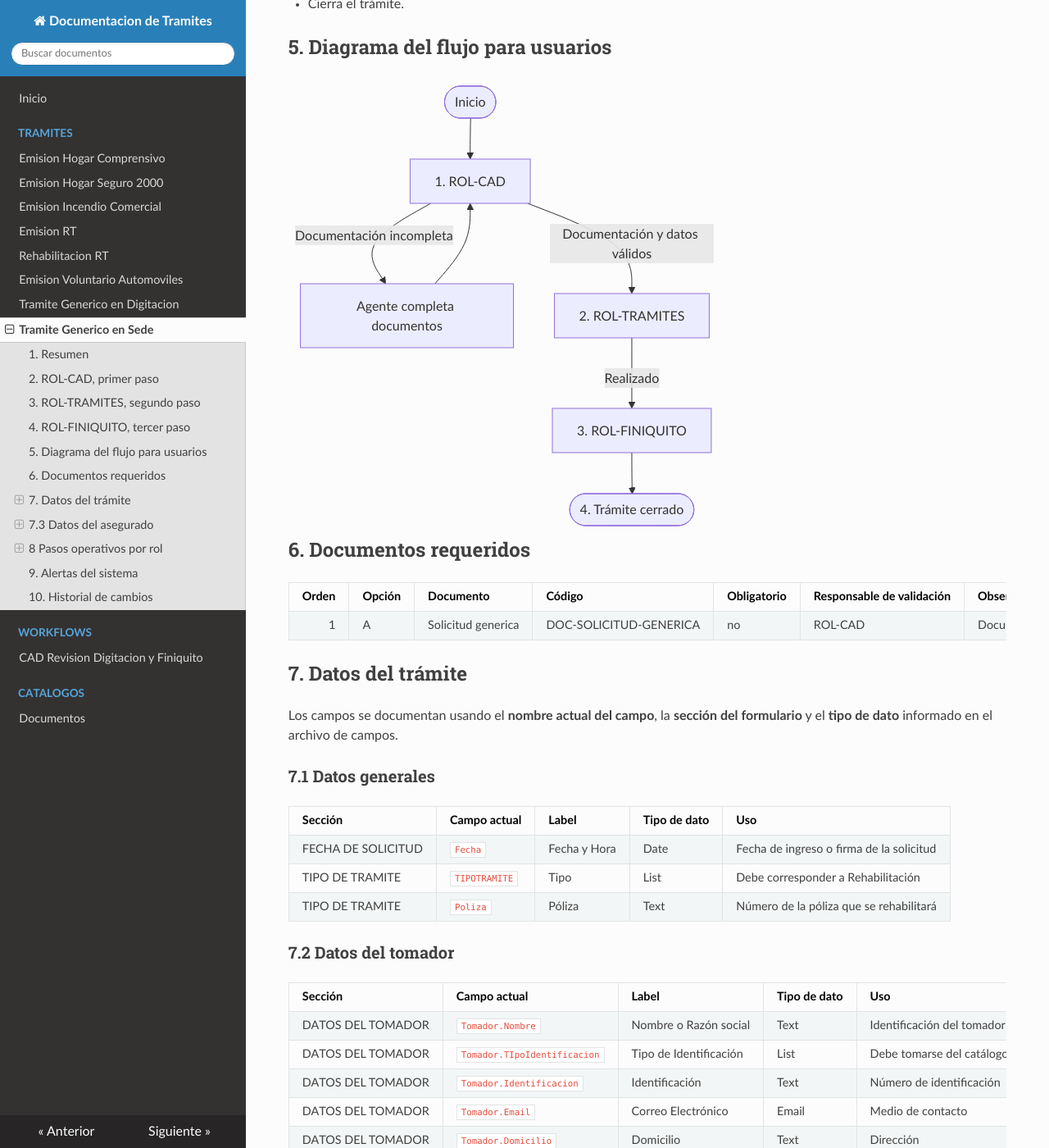
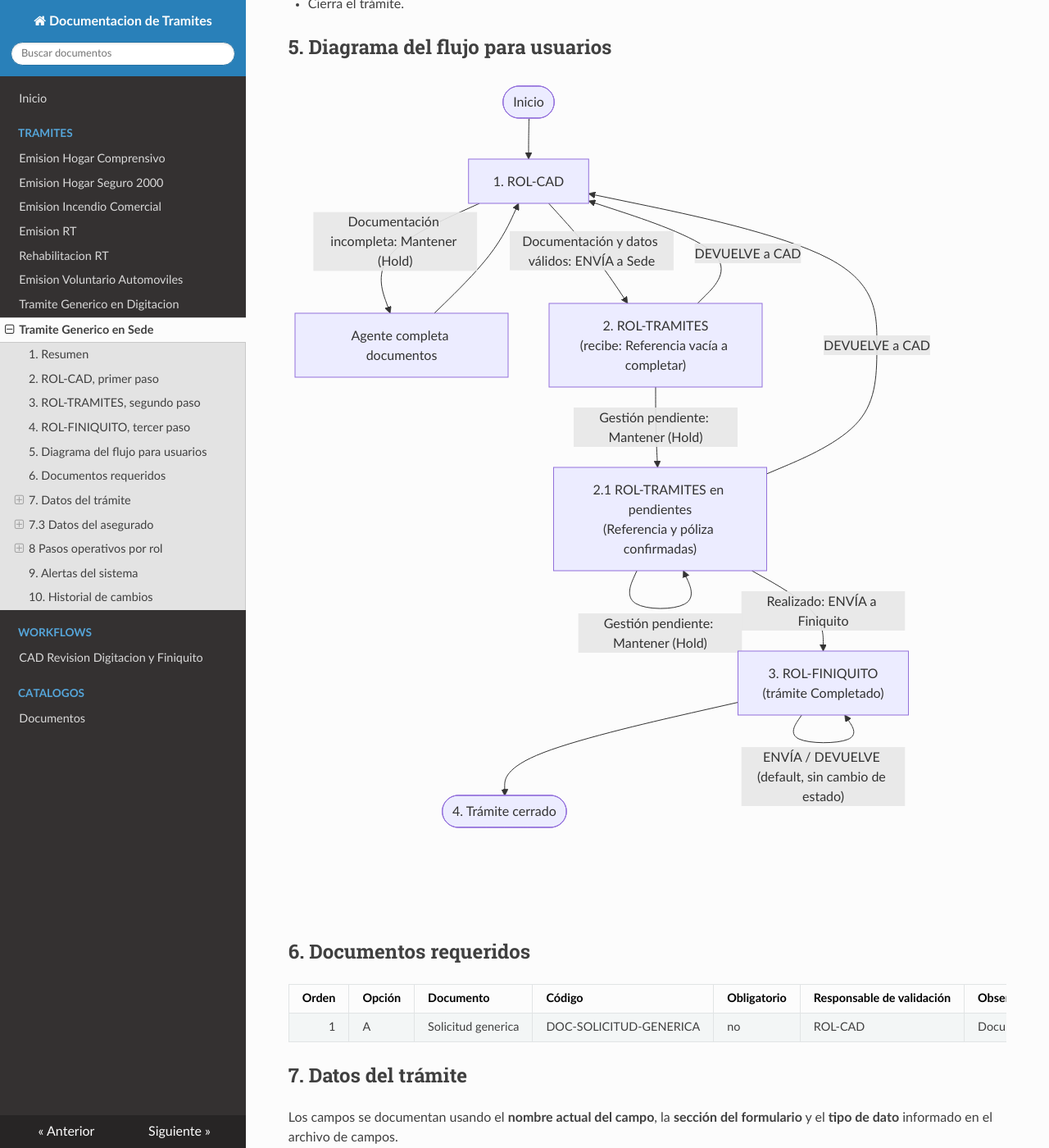
Before and after one commit to LuisPignataro/Tramites-Docs, an MkDocs documentation site: the page built from docs/tramites/generico_en_sede.md, in a window 1280 px wide and 1400 px high, scrolled down 1039 px. Shown: the whole window at 82% size. Built offline with MkDocs 1.6.1, drawn with Linux system fonts in a browser that asks for light colours; nearby versions of some CDN libraries; some of the changed text lies outside the part shown.

Commit message:
versión corregida de generico en Sede

````diff
--- a/docs/tramites/generico_en_sede.md
+++ b/docs/tramites/generico_en_sede.md
@@ -56,10 +56,23 @@ ROL-FINIQUITO lee la póliza mediante el servicio web.
 ```mermaid
 flowchart TD
   INICIO(["Inicio"]) --> CAD["1. ROL-CAD"]
-  CAD -->|"Documentación incompleta"| AGENTE["Agente completa documentos"]
+
+  %% 1. ROL-CAD (Cad): Hold / Send::Sede
+  CAD -->|"Documentación incompleta: Mantener (Hold)"| AGENTE["Agente completa documentos"]
   AGENTE --> CAD
-  CAD -->|"Documentación y datos válidos"| TRAMITES["2. ROL-TRAMITES"]
-  TRAMITES -->|"Realizado"| FINIQUITO["3. ROL-FINIQUITO"]
+  CAD -->|"Documentación y datos válidos: ENVÍA a Sede"| TRAMITES["2. ROL-TRAMITES<br/>(recibe: Referencia vacía a completar)"]
+
+  %% 2. ROL-TRAMITES (Sede): al llegar desde CAD solo puede Mantener o Devolver a CAD
+  TRAMITES -->|"Gestión pendiente: Mantener (Hold)"| TRAMITES_PEND["2.1 ROL-TRAMITES en pendientes<br/>(Referencia y póliza confirmadas)"]
+  TRAMITES -->|"DEVUELVE a CAD"| CAD
+
+  %% 2.1 ROL-TRAMITES en pendientes: puede Finiquitar, Mantener o Devolver a CAD
+  TRAMITES_PEND -->|"Gestión pendiente: Mantener (Hold)"| TRAMITES_PEND
+  TRAMITES_PEND -->|"DEVUELVE a CAD"| CAD
+  TRAMITES_PEND -->|"Realizado: ENVÍA a Finiquito"| FINIQUITO["3. ROL-FINIQUITO<br/>(trámite Completado)"]
+
+  %% 3. ROL-FINIQUITO: acciones técnicas por default sin cambio de estado
+  FINIQUITO -->|"ENVÍA / DEVUELVE (default, sin cambio de estado)"| FINIQUITO
   FINIQUITO --> CIERRE(["4. Trámite cerrado"])
 ```
 
@@ -80,8 +93,8 @@ Los campos se documentan usando el **nombre actual del campo**, la **sección de
 | Sección | Campo actual | Label | Tipo de dato | Uso |
 |---|---|---|---|---|
 | FECHA DE SOLICITUD | `Fecha` | Fecha y Hora | Date | Fecha de ingreso o firma de la solicitud |
-| TIPO DE TRAMITE | `TIPOTRAMITE` | Tipo | List | Debe corresponder a Rehabilitación |
-| TIPO DE TRAMITE | `Poliza` | Póliza | Text | Número de la póliza que se rehabilitará |
+| TIPO DE TRAMITE | `TIPOTRAMITE` | Tipo | List | Debe corresponder al tipo de trámite solicitado |
+| TIPO DE TRAMITE | `Poliza` | Póliza | Text | Número de póliza relacionada con la solicitud |
 
 ### 7.2 Datos del tomador
 
@@ -133,7 +146,7 @@ Los campos se documentan usando el **nombre actual del campo**, la **sección de
 
 #### Entrada
 
-- Solicitud RT completa o documento de Rehabilitación RT.
+- Solicitud genérica completa.
 - Documentos adjuntos.
 - Datos capturados o extraídos automáticamente.
 
@@ -164,7 +177,7 @@ Los campos se documentan usando el **nombre actual del campo**, la **sección de
 #### Tareas
 
 1. Registrar la referencia.
-2. Gestionar la rehabilitación en los sistemas del INS.
+2. Gestionar la solicitud en los sistemas del INS.
 3. Registrar o confirmar el número de póliza.
 4. Enviar a ROL-FINIQUITO.
 
@@ -173,13 +186,13 @@ Los campos se documentan usando el **nombre actual del campo**, la **sección de
 | Resultado | Próximo rol |
 |---|---|
 | Gestión pendiente | ROL-TRAMITES |
-| Póliza rehabilitada | ROL-FINIQUITO |
+| Gestión completada | ROL-FINIQUITO |
 
 ### 8.3 ROL-FINIQUITO
 
 #### Entrada
 
-- Póliza rehabilitada.
+- Solicitud gestionada.
 - Número de póliza confirmado.
 
 #### Tareas
@@ -198,11 +211,10 @@ Los campos se documentan usando el **nombre actual del campo**, la **sección de
 
 | Código | Mensaje | Condición | Rol visible |
 |---|---|---|---|
-| DOC-RT-REQUERIDO | Debe adjuntar la solicitud RT completa o el documento de Rehabilitación RT. | Ninguna opción documental está completa | ROL-CAD |
-| POLIZA-RT-REQUERIDA | Debe indicar una póliza de riesgos de trabajo existente. | No se indicó el número de póliza | ROL-CAD |
 
 ## 10. Historial de cambios
 
 | Versión | Fecha | Autor | Cambio | En Producción |
 |---|---|---|---|---|
-| 1.0 | 2026-09-21 | Equipo funcional | Primera versión del documento | No |
+| 1.0 | 2026-09-21 | Equipo funcional | Primera versión del documento | Si |
+| 1.1 | 2026-09-22 | Equipo funcional | Corrección de duplicado en historial de cambios | Si |
````
